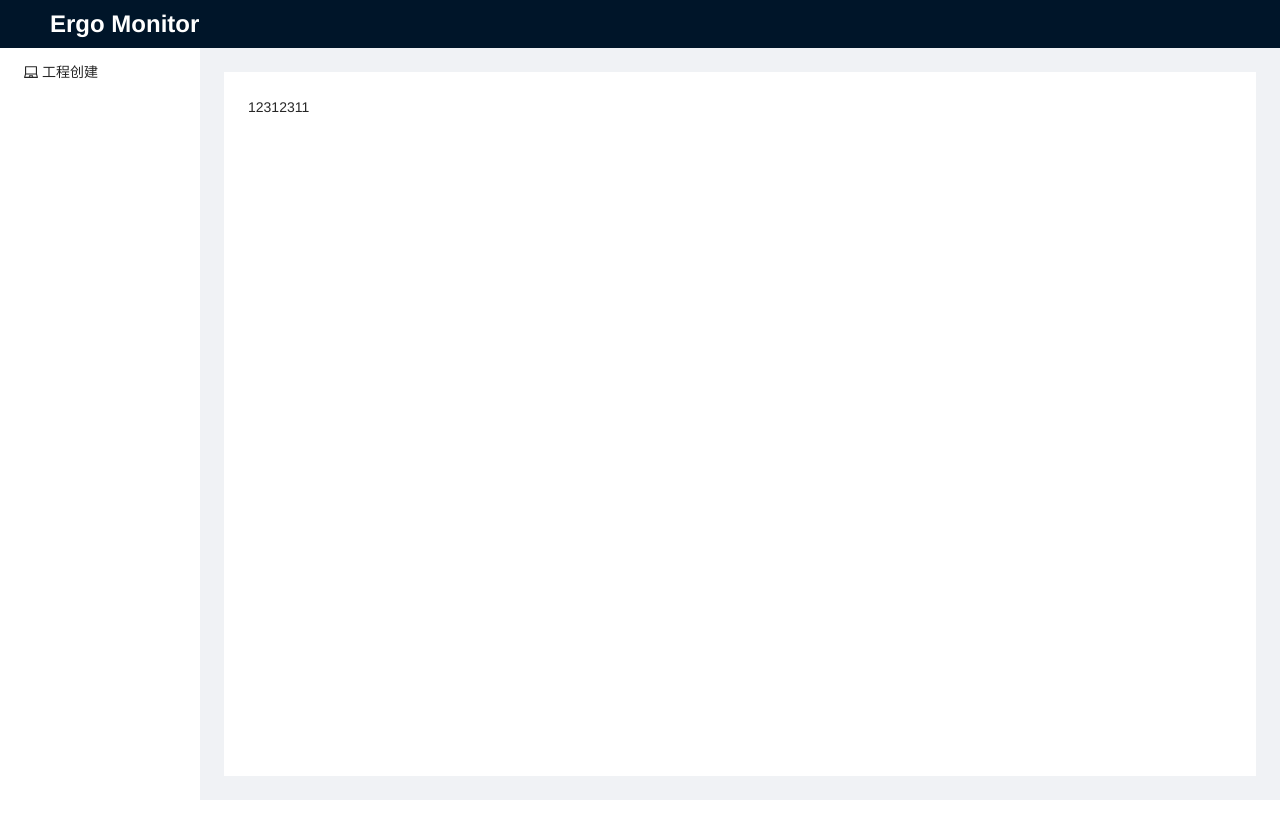
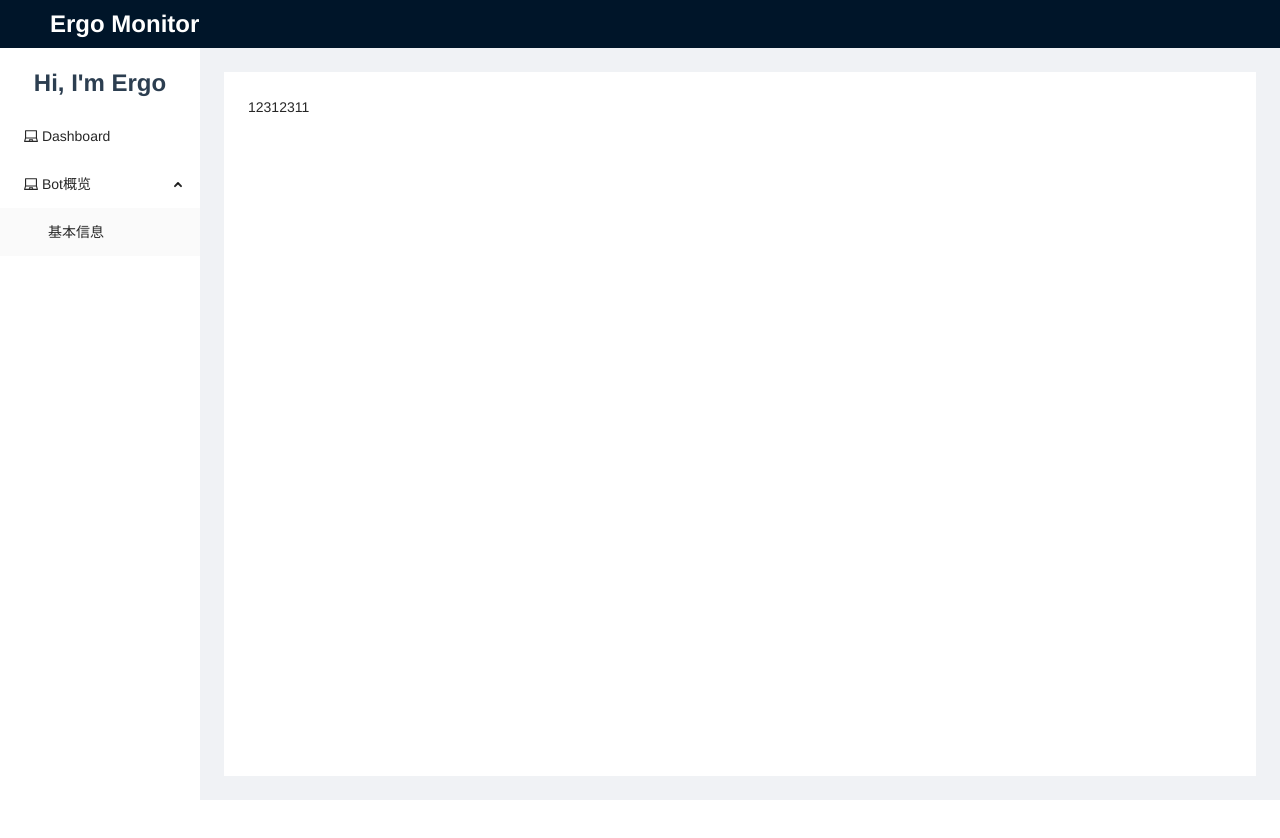
Before and after one commit to corgiclub/ErGoThin, a Vue app in the folder bot-monitor-web/: page / in a window 1280 px wide. Shown: the top 838 px of the page. Before the commit the page ends 800 px from the top, so only its background shows below. Built offline with nearby package versions, Linux system fonts and the light colour scheme.

Commit message:
feat: sidebar

```diff
--- a/bot-monitor-web/src/components/layout/index.vue
+++ b/bot-monitor-web/src/components/layout/index.vue
@@ -39,20 +39,8 @@ export default defineComponent({
   }
 })
 </script>
-<style lang="scss">
+<style lang="scss" scoped>
 #layout {
-  .nav {
-    height: 48px;
-    line-height: 48px;
-  }
-  .logo {
-    border: none;
-    color: #fff;
-    font-size: 1.5rem;
-    font-weight: 600;
-    float: left;
-    margin: 0 24px 0 0;
-  }
   .layout-view {
     min-height: calc(100vh - 48px);
   }
--- a/bot-monitor-web/src/components/layout/nav.vue
+++ b/bot-monitor-web/src/components/layout/nav.vue
@@ -22,4 +22,16 @@ export default defineComponent({
 </script>
 
 <style scoped lang="scss">
+.nav {
+  height: 48px;
+  line-height: 48px;
+}
+.logo {
+  border: none;
+  color: #fff;
+  font-size: 1.5rem;
+  font-weight: 600;
+  float: left;
+  margin: 0 24px 0 0;
+}
 </style>
--- a/bot-monitor-web/src/components/layout/sidebar.vue
+++ b/bot-monitor-web/src/components/layout/sidebar.vue
@@ -1,5 +1,22 @@
+<script lang="ts" setup>
+import { ref } from 'vue'
+import { LaptopOutlined } from '@ant-design/icons-vue'
+import { useRouter } from 'vue-router'
+
+const router = useRouter()
+const clickMenuItem = ({ item, key, keyPath }) => {
+  router.push({ name: key })
+}
+
+const selectedKeys1 = ref<string[]>(['2'])
+const selectedKeys2 = ref<string[]>(['1'])
+const collapsed = ref<boolean>(false)
+const openKeys = ref<string[]>(['sub1'])
+</script>
+
 <template>
   <a-layout-sider width="200" style="background: #fff;">
+    <div class="logo">Hi, I'm Ergo</div>
     <a-menu
       v-model:selectedKeys="selectedKeys2"
       v-model:openKeys="openKeys"
@@ -8,27 +25,17 @@
       @click="clickMenuItem">
       <a-menu-item key="home">
         <laptop-outlined />
-        工程创建
+        Dashboard
       </a-menu-item>
-      <!--<a-sub-menu key="sub1">-->
-      <!--  <template #title>-->
-      <!--    <span>-->
-      <!--      <laptop-outlined />-->
-      <!--      Bot概览-->
-      <!--    </span>-->
-      <!--  </template>-->
-      <!--  <a-menu-item key="guide">基本信息</a-menu-item>-->
-      <!--  <a-menu-item key="service">服务情况</a-menu-item>-->
-      <!--</a-sub-menu>-->
-      <!--<a-sub-menu key="sub2">-->
-      <!--  <template #title>-->
-      <!--    <span>-->
-      <!--      <laptop-outlined />-->
-      <!--      系统运维-->
-      <!--    </span>-->
-      <!--  </template>-->
-      <!--  <a-menu-item key="script">脚本执行</a-menu-item>-->
-      <!--</a-sub-menu>-->
+      <a-sub-menu key="sub1">
+        <template #title>
+          <span>
+            <laptop-outlined />
+            Bot概览
+          </span>
+        </template>
+        <a-menu-item key="guide">基本信息</a-menu-item>
+      </a-sub-menu>
       <!--<a-menu-item key="project">-->
       <!--  <laptop-outlined />-->
       <!--  工程创建-->
@@ -37,56 +44,36 @@
   </a-layout-sider>
 </template>
 
-<script lang="ts">
-import { defineComponent, ref } from 'vue'
-import { LaptopOutlined } from '@ant-design/icons-vue'
-import { useRouter } from 'vue-router'
-
-export default defineComponent({
-  name: 'SideBar',
-  components: {
-    LaptopOutlined
-  },
-  setup () {
-    const router = useRouter()
-    const clickMenuItem = ({ item, key, keyPath }) => {
-      router.push({ name: key })
-    }
-
-    return {
-      selectedKeys1: ref<string[]>(['2']),
-      selectedKeys2: ref<string[]>(['1']),
-      collapsed: ref<boolean>(false),
-      openKeys: ref<string[]>(['sub1']),
-      clickMenuItem
-    }
-  }
-})
-</script>
-
-<!--<style scoped lang="scss">-->
-<!--.sidebar-container {-->
-<!--  position: sticky;-->
-<!--  left: 0;-->
-<!--  top: 48px;-->
-<!--  width: 220px;-->
-<!--  height: calc(100vh - 48px);-->
-<!--  background-color: #f7f7f7;-->
-<!--  border-right: solid 1px #e6e6e6;-->
-<!--  .sidebar-title {-->
-<!--    display: inline-block;-->
-<!--    height: 48px;-->
-<!--    line-height: 48px;-->
-<!--    width: 100%;-->
-<!--    overflow: hidden;-->
-<!--    .title-text {-->
-<!--      color: rgba(0, 0, 0, 0.75);-->
-<!--      font-size: 18px;-->
-<!--      margin-left: 14px;-->
-<!--      line-height: 24px;-->
-<!--      vertical-align: middle;-->
-<!--      word-break: keep-all;-->
-<!--    }-->
-<!--  }-->
-<!--}-->
-<!--</style>-->
+<style scoped lang="scss">
+.logo {
+  height: 32px;
+  margin: 16px;
+  font-size: 24px;
+  font-weight: 600;
+  text-align: center;
+}
+//.sidebar-container {
+//  position: sticky;
+//  left: 0;
+//  top: 48px;
+//  width: 220px;
+//  height: calc(100vh - 48px);
+//  background-color: #f7f7f7;
+//  border-right: solid 1px #e6e6e6;
+//  .sidebar-title {
+//    display: inline-block;
+//    height: 48px;
+//    line-height: 48px;
+//    width: 100%;
+//    overflow: hidden;
+//    .title-text {
+//      color: rgba(0, 0, 0, 0.75);
+//      font-size: 18px;
+//      margin-left: 14px;
+//      line-height: 24px;
+//      vertical-align: middle;
+//      word-break: keep-all;
+//    }
+//  }
+//}
+</style>
```
